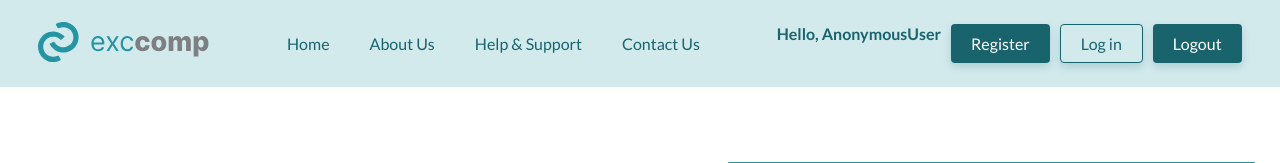
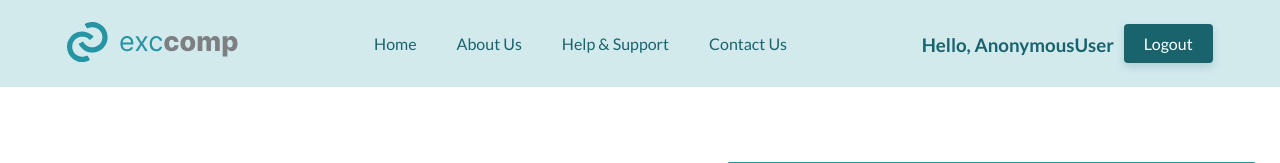
Before and after one commit to zuri-training/excel_comp_team103, a Django app: template excel_comp/compare/templates/demo.html in a window 1280 px wide. Shown: the top 163 px of the page. Run offline with Django 4.2, Linux system fonts and the light colour scheme; the template is opened without the code that fills it, so the values that code supplies are empty; some libraries are stand-ins or nearby versions.

Commit message:
user auth working

```diff
--- a/excel_comp/accounts/templates/register.html
+++ b/excel_comp/accounts/templates/register.html
@@ -69,7 +69,7 @@
 
                                 <p>
                                     <br>
-                                    <label for="password"> Password</label><br>
+                                    <label for="password"> Password <small><b>must be atleast 8 characters</b></small> </label><br>
                                     {{form.password1}}
 
                                 </p>
--- a/excel_comp/compare/templates/demo.html
+++ b/excel_comp/compare/templates/demo.html
@@ -31,9 +31,7 @@
             </ul>
         </nav>
         <div>
-            <h4>Hello, {{request.user}}</h4>
-            <button class="filled-bg-btn"><a href="{% url 'accounts:register' %}">Register</a></button>
-            <button class="outlined-btn"><a href="{% url 'accounts:login' %}">Log in</a></button>
+            <h3 style="margin-top: 10px;">Hello, {{request.user}}</h3>
             <button class="filled-bg-btn"><a href="{% url 'accounts:logout' %}">Logout</a></button>
         </div>
     </header>
```
